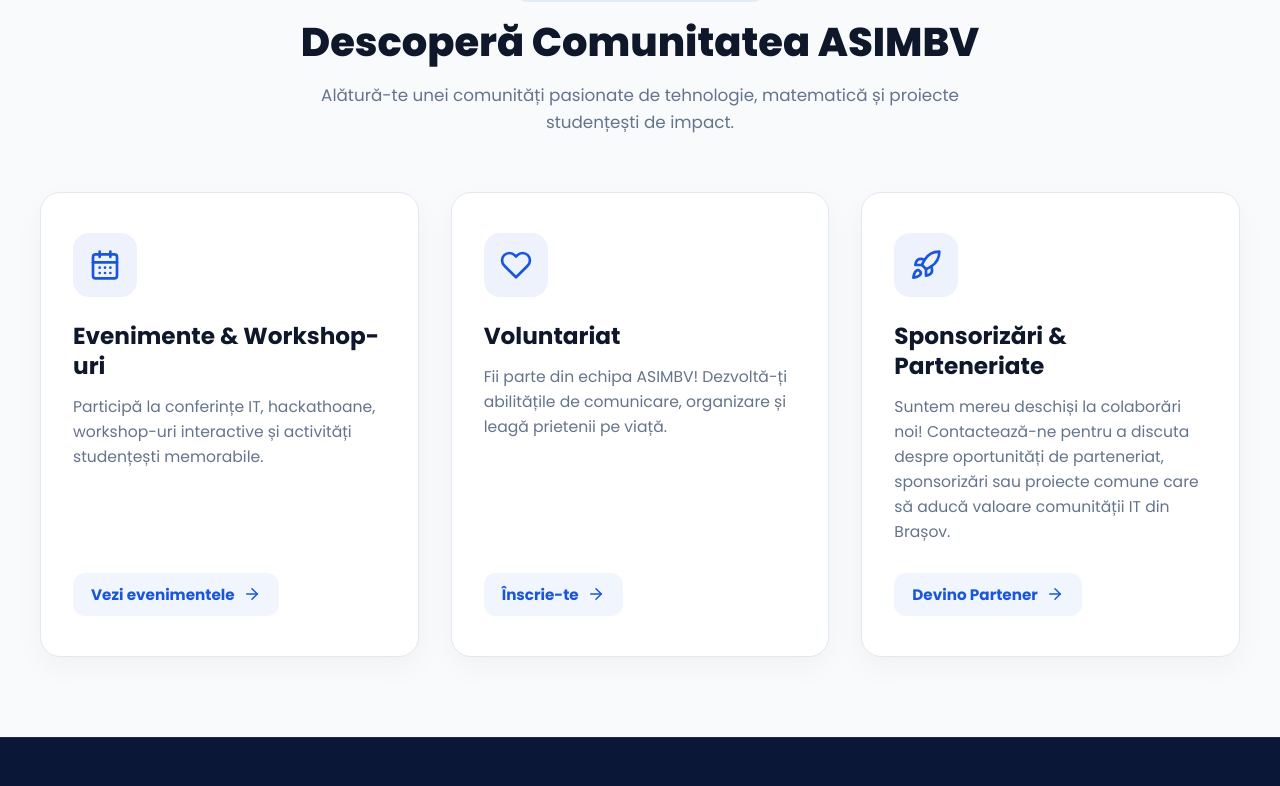
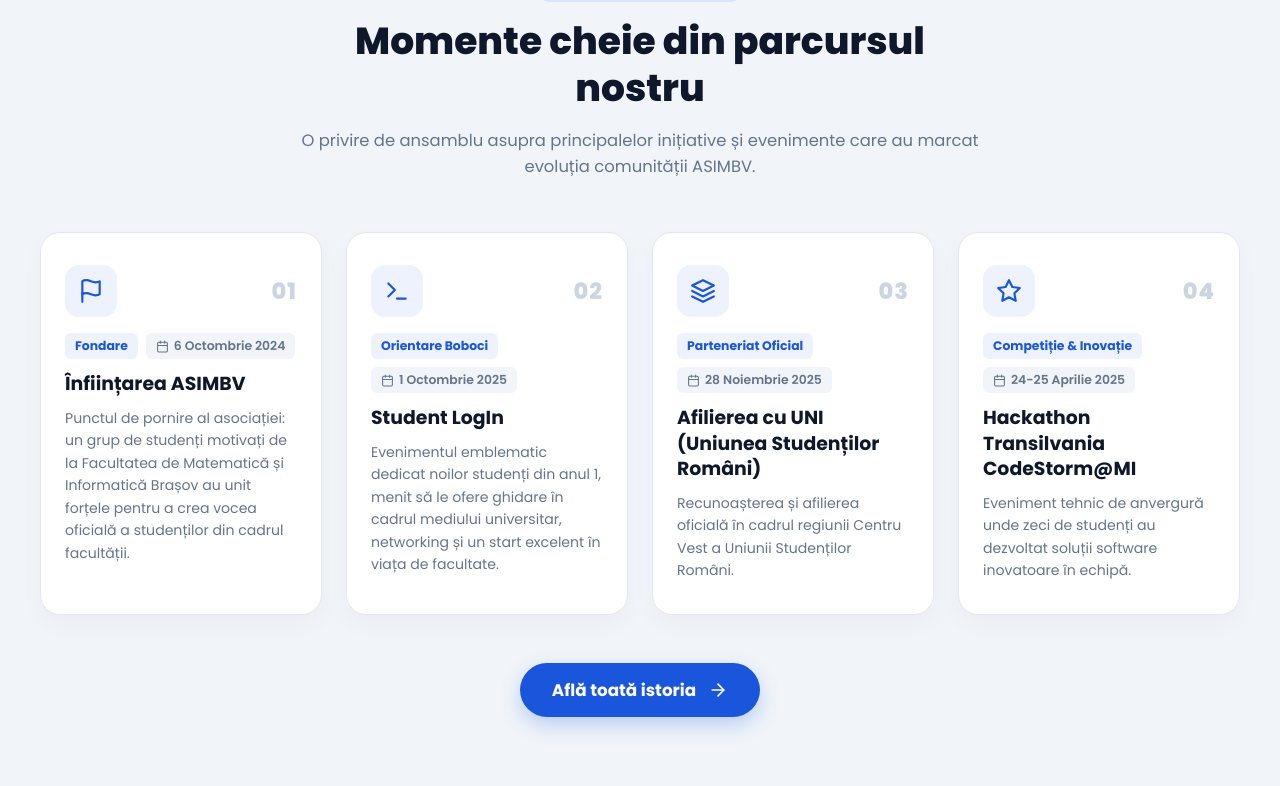
Before and after one commit to AnaMariaVoineag/website-asimbv, a React (Vite) app in the folder frontend/: page / in a window 1280 px wide. Shown: the part 1791-2577 px from the top of the page. Built offline with nearby package versions, Linux system fonts and the light colour scheme.

Commit message:
added presentations for 4 events

```diff
--- a/frontend/src/MainPage.jsx
+++ b/frontend/src/MainPage.jsx
@@ -2,6 +2,7 @@
 import './MainPage.css';
 import Navbar from './Navbar';
 import AboutSection from './AboutSection';
+import PastEventsSection from './PastEventsSection';
 import FeatureCards from './FeatureCards';
 import Footer from './Footer';
 import logoCircle from './assets/logo_asimbv_circle.png';
@@ -30,6 +31,7 @@
       </main>
 
       <AboutSection />
+      <PastEventsSection />
       <FeatureCards />
       <Footer />
     </div>
--- /dev/null
+++ b/frontend/src/PastEventsSection.css
@@ -0,0 +1,223 @@
+.past-events-section {
+  padding: 80px 24px;
+  background-color: #f1f5f9;
+  font-family: 'Poppins', sans-serif;
+  position: relative;
+}
+
+.past-events-container {
+  max-width: 1200px;
+  margin: 0 auto;
+}
+
+.past-events-header {
+  text-align: center;
+  max-width: 700px;
+  margin: 0 auto 52px auto;
+}
+
+.past-events-badge {
+  display: inline-block;
+  background-color: rgba(26, 86, 219, 0.1);
+  color: #1A56DB;
+  font-size: 0.875rem;
+  font-weight: 700;
+  text-transform: uppercase;
+  letter-spacing: 1px;
+  padding: 6px 16px;
+  border-radius: 50px;
+  margin-bottom: 16px;
+}
+
+.past-events-title {
+  font-size: 2.35rem;
+  font-weight: 800;
+  color: #0f172a;
+  margin-bottom: 16px;
+  line-height: 1.25;
+}
+
+.past-events-subtitle {
+  font-size: 1.025rem;
+  color: #64748b;
+  line-height: 1.6;
+}
+
+/* 4-Card Milestone Grid */
+.milestones-grid {
+  display: grid;
+  grid-template-columns: repeat(4, 1fr);
+  gap: 24px;
+  margin-bottom: 48px;
+}
+
+.milestone-card {
+  background: #ffffff;
+  border-radius: 20px;
+  padding: 32px 24px;
+  display: flex;
+  flex-direction: column;
+  border: 1px solid #e2e8f0;
+  box-shadow: 0 10px 25px rgba(0, 0, 0, 0.03);
+  transition: all 0.35s cubic-bezier(0.4, 0, 0.2, 1);
+  position: relative;
+}
+
+.milestone-card:hover {
+  transform: translateY(-8px);
+  box-shadow: 0 20px 35px rgba(26, 86, 219, 0.14);
+  border-color: rgba(26, 86, 219, 0.3);
+}
+
+.milestone-card-top {
+  display: flex;
+  justify-content: space-between;
+  align-items: center;
+  margin-bottom: 16px;
+}
+
+.milestone-icon-wrapper {
+  width: 52px;
+  height: 52px;
+  border-radius: 14px;
+  background-color: rgba(26, 86, 219, 0.08);
+  color: #1A56DB;
+  display: flex;
+  align-items: center;
+  justify-content: center;
+  transition: all 0.3s ease;
+}
+
+.milestone-card:hover .milestone-icon-wrapper {
+  background-color: #1A56DB;
+  color: #ffffff;
+  transform: scale(1.08);
+}
+
+.milestone-icon {
+  width: 26px;
+  height: 26px;
+}
+
+.milestone-step-number {
+  font-size: 1.4rem;
+  font-weight: 800;
+  color: #cbd5e1;
+  letter-spacing: 1px;
+}
+
+/* Meta info (tag + date) */
+.milestone-meta {
+  display: flex;
+  flex-wrap: wrap;
+  align-items: center;
+  gap: 8px;
+  margin-bottom: 12px;
+}
+
+.milestone-tag {
+  display: inline-block;
+  background-color: rgba(26, 86, 219, 0.08);
+  color: #1A56DB;
+  font-size: 0.775rem;
+  font-weight: 700;
+  padding: 4px 10px;
+  border-radius: 6px;
+}
+
+.milestone-date {
+  display: inline-flex;
+  align-items: center;
+  gap: 5px;
+  font-size: 0.775rem;
+  font-weight: 600;
+  color: #64748b;
+  background-color: #f1f5f9;
+  padding: 4px 10px;
+  border-radius: 6px;
+}
+
+.date-mini-icon {
+  width: 13px;
+  height: 13px;
+  color: #64748b;
+}
+
+.milestone-title {
+  font-size: 1.18rem;
+  font-weight: 700;
+  color: #0f172a;
+  margin-bottom: 10px;
+  line-height: 1.35;
+}
+
+.milestone-description {
+  font-size: 0.88rem;
+  color: #64748b;
+  line-height: 1.6;
+  margin: 0;
+  flex-grow: 1;
+}
+
+/* Call to action button at bottom */
+.past-events-cta-container {
+  display: flex;
+  justify-content: center;
+}
+
+.past-events-btn {
+  display: inline-flex;
+  align-items: center;
+  gap: 12px;
+  background-color: #1A56DB;
+  color: #ffffff;
+  text-decoration: none;
+  font-weight: 700;
+  font-size: 1.05rem;
+  padding: 14px 32px;
+  border-radius: 50px;
+  box-shadow: 0 8px 20px rgba(26, 86, 219, 0.25);
+  transition: all 0.3s ease;
+}
+
+.past-events-btn:hover {
+  background-color: #1546b3;
+  transform: translateY(-2px);
+  box-shadow: 0 12px 28px rgba(26, 86, 219, 0.35);
+}
+
+.btn-cta-arrow {
+  width: 20px;
+  height: 20px;
+  transition: transform 0.25s ease;
+}
+
+.past-events-btn:hover .btn-cta-arrow {
+  transform: translateX(5px);
+}
+
+/* Responsive */
+@media (max-width: 1024px) {
+  .milestones-grid {
+    grid-template-columns: repeat(2, 1fr);
+  }
+}
+
+@media (max-width: 640px) {
+  .past-events-section {
+    padding: 60px 20px;
+  }
+
+  .past-events-title {
+    font-size: 1.85rem;
+  }
+
+  .milestones-grid {
+    grid-template-columns: 1fr;
+    gap: 20px;
+  }
+
+  .milestone-card {
+    padding: 24px 20px;
+  }
+}
--- /dev/null
+++ b/frontend/src/PastEventsSection.jsx
@@ -0,0 +1,111 @@
+import React from 'react';
+import { Link } from 'react-router-dom';
+import './PastEventsSection.css';
+
+const milestonesData = [
+  {
+    id: 'infiintare',
+    badge: 'Fondare',
+    date: '6 Octombrie 2024',
+    title: 'Înființarea ASIMBV',
+    description: 'Punctul de pornire al asociației: un grup de studenți motivați de la Facultatea de Matematică și Informatică Brașov au unit forțele pentru a crea vocea oficială a studenților din cadrul facultății.',
+    icon: (
+      <svg className="milestone-icon" viewBox="0 0 24 24" fill="none" stroke="currentColor" strokeWidth="2" strokeLinecap="round" strokeLinejoin="round">
+        <path d="M4 15s1-1 4-1 5 2 8 2 4-1 4-1V3s-1 1-4 1-5-2-8-2-4 1-4 1z"></path>
+        <line x1="4" y1="22" x2="4" y2="15"></line>
+      </svg>
+    )
+  },
+  {
+    id: 'student-login',
+    badge: 'Orientare Boboci',
+    date: '1 Octombrie 2025',
+    title: 'Student LogIn',
+    description: 'Evenimentul emblematic dedicat noilor studenți din anul 1, menit să le ofere ghidare în cadrul mediului universitar, networking și un start excelent în viața de facultate.',
+    icon: (
+      <svg className="milestone-icon" viewBox="0 0 24 24" fill="none" stroke="currentColor" strokeWidth="2" strokeLinecap="round" strokeLinejoin="round">
+        <polyline points="4 17 10 11 4 5"></polyline>
+        <line x1="12" y1="19" x2="20" y2="19"></line>
+      </svg>
+    )
+  },
+  {
+    id: 'afiliere-uni',
+    badge: 'Parteneriat Oficial',
+    date: '28 Noiembrie 2025',
+    title: 'Afilierea cu UNI (Uniunea Studenților Români)',
+    description: 'Recunoașterea și afilierea oficială în cadrul regiunii Centru Vest a Uniunii Studenților Români.',
+    icon: (
+      <svg className="milestone-icon" viewBox="0 0 24 24" fill="none" stroke="currentColor" strokeWidth="2" strokeLinecap="round" strokeLinejoin="round">
+        <path d="M12 2L2 7l10 5 10-5-10-5zM2 17l10 5 10-5M2 12l10 5 10-5"></path>
+      </svg>
+    )
+  },
+  {
+    id: 'hackathon',
+    badge: 'Competiție & Inovație',
+    date: '24-25 Aprilie 2025',
+    title: 'Hackathon Transilvania CodeStorm@MI',
+    description: 'Eveniment tehnic de anvergură unde zeci de studenți au dezvoltat soluții software inovatoare în echipă.',
+    icon: (
+      <svg className="milestone-icon" viewBox="0 0 24 24" fill="none" stroke="currentColor" strokeWidth="2" strokeLinecap="round" strokeLinejoin="round">
+        <polygon points="12 2 15.09 8.26 22 9.27 17 14.14 18.18 21.02 12 17.77 5.82 21.02 7 14.14 2 9.27 8.91 8.26 12 2"></polygon>
+      </svg>
+    )
+  }
+];
+
+const PastEventsSection = () => {
+  return (
+    <section className="past-events-section" id="evenimente-trecute">
+      <div className="past-events-container">
+        <div className="past-events-header">
+          <span className="past-events-badge">Istoric & Evenimente</span>
+          <h2 className="past-events-title">Momente cheie din parcursul nostru</h2>
+          <p className="past-events-subtitle">
+            O privire de ansamblu asupra principalelor inițiative și evenimente care au marcat evoluția comunității ASIMBV.
+          </p>
+        </div>
+
+        <div className="milestones-grid">
+          {milestonesData.map((item, index) => (
+            <div key={item.id} className="milestone-card">
+              <div className="milestone-card-top">
+                <div className="milestone-icon-wrapper">
+                  {item.icon}
+                </div>
+                <span className="milestone-step-number">0{index + 1}</span>
+              </div>
+              <div className="milestone-meta">
+                <span className="milestone-tag">{item.badge}</span>
+                <span className="milestone-date">
+                  <svg className="date-mini-icon" viewBox="0 0 24 24" fill="none" stroke="currentColor" strokeWidth="2" strokeLinecap="round" strokeLinejoin="round">
+                    <rect x="3" y="4" width="18" height="18" rx="2" ry="2"></rect>
+                    <line x1="16" y1="2" x2="16" y2="6"></line>
+                    <line x1="8" y1="2" x2="8" y2="6"></line>
+                    <line x1="3" y1="10" x2="21" y2="10"></line>
+                  </svg>
+                  {item.date}
+                </span>
+              </div>
+              <h3 className="milestone-title">{item.title}</h3>
+              <p className="milestone-description">{item.description}</p>
+            </div>
+          ))}
+        </div>
+
+        <div className="past-events-cta-container">
+          <Link to="/events" className="past-events-btn">
+            <span>Află toată istoria</span>
+            <svg className="btn-cta-arrow" viewBox="0 0 24 24" fill="none" stroke="currentColor" strokeWidth="2" strokeLinecap="round" strokeLinejoin="round">
+              <line x1="5" y1="12" x2="19" y2="12"></line>
+              <polyline points="12 5 19 12 12 19"></polyline>
+            </svg>
+          </Link>
+        </div>
+      </div>
+    </section>
+  );
+};
+
+export default PastEventsSection;
```
